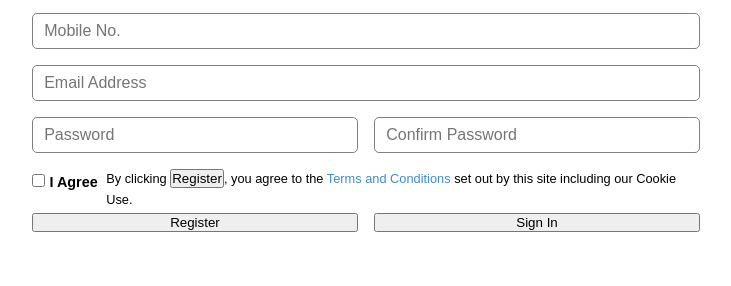
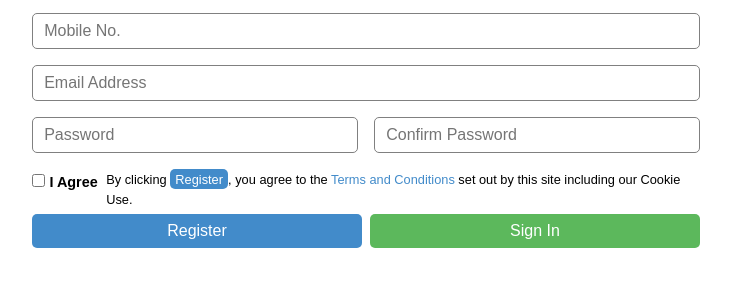
Before and after one commit to AmkaE/form-assigment, a plain HTML site: page index.html in a window 1280 px wide. Shown: the part 106-392 px from the top of the page, without its empty margins (274-1005 px from the left). Drawn offline with Linux system fonts and the light colour scheme.

Commit message:
style styles buttons

```diff
--- a/style.css
+++ b/style.css
@@ -89,3 +89,30 @@ body {
 .agreement .terms {
 	color: var(--primary-clr);
 }
+
+.form-btns {
+	gap: 0.5em;
+}
+
+.btn {
+	padding: 0.5em 0.7em;
+	text-align: center;
+	color: #fff;
+	border-radius: 5px;
+	border: none;
+	font-size: 1em;
+	cursor: pointer;
+}
+
+.btn-register {
+	background: var(--primary-clr);
+}
+
+.btn-sign-in {
+	background: var(--secondary-clr);
+}
+
+/* btn-register-reference */
+.btn-register-ref {
+	padding: 0.2em 0.4em;
+}
```
